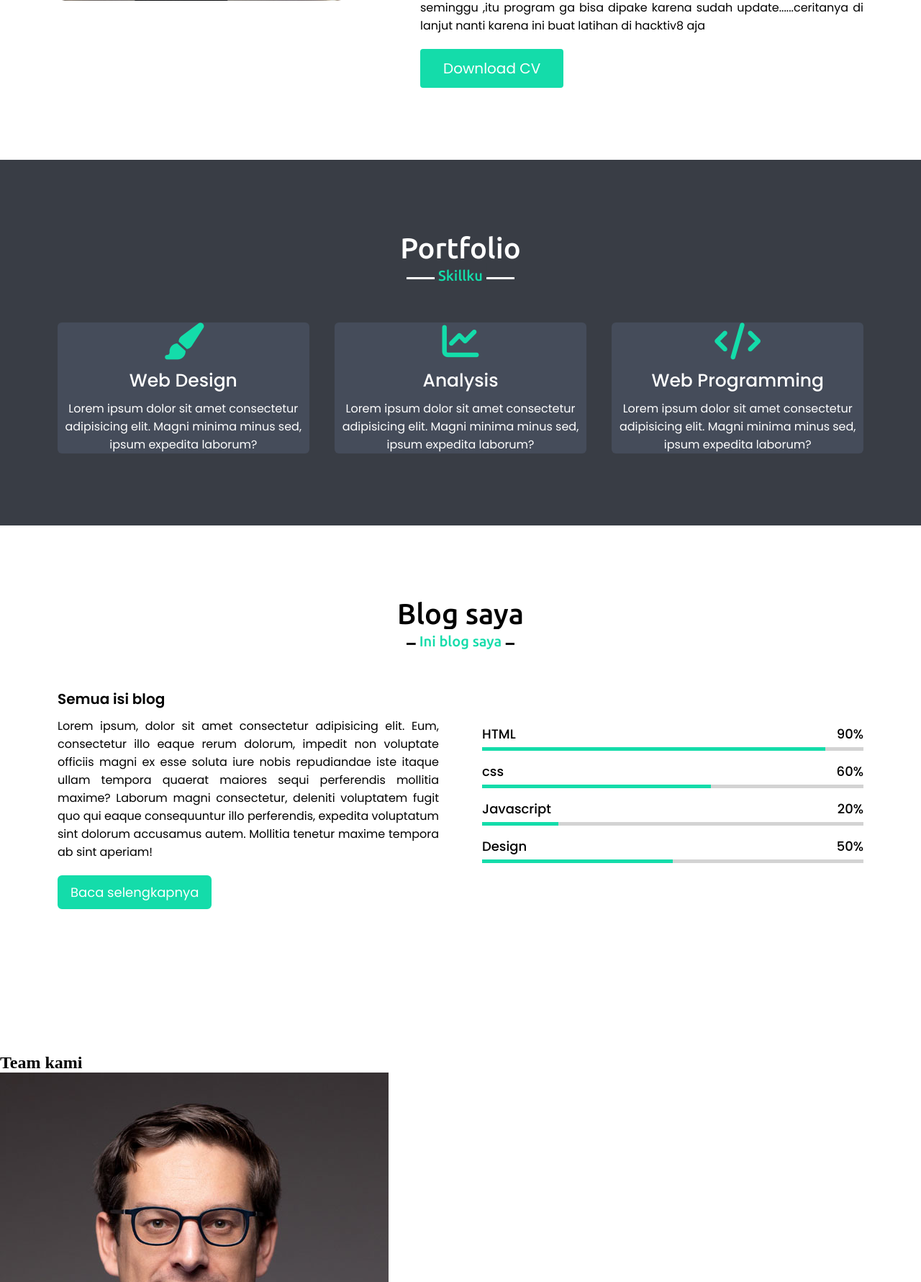
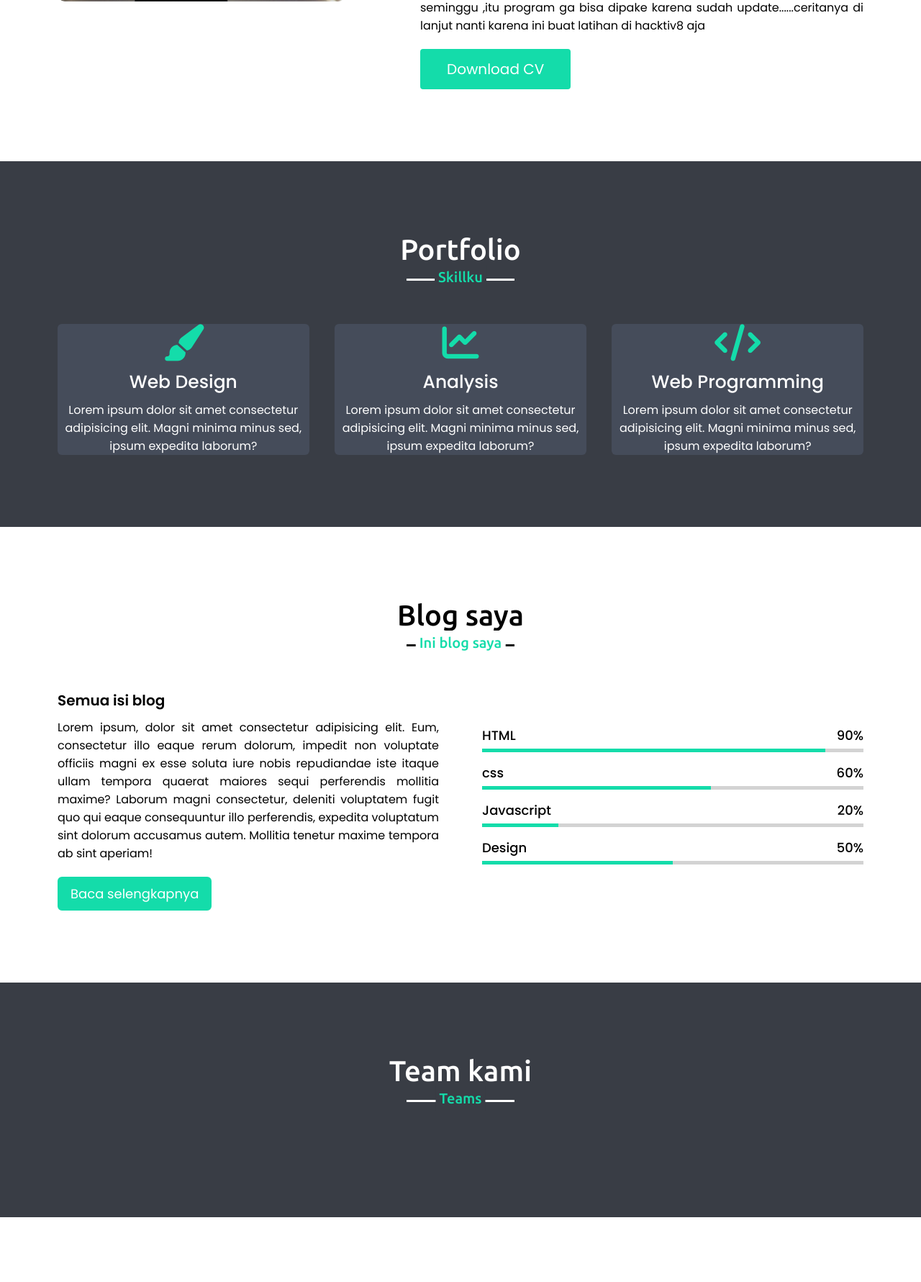
Before and after one commit to alfathonyhakim/NAVIGASI, a PHP site: page / in a window 1280 px wide. Shown: the part 1539-3320 px from the top of the page at 72% size. After the commit the page ends 3230 px from the top, so only its background shows below. Run offline with PHP 8.4, Linux system fonts and the light colour scheme; some libraries are stand-ins or nearby versions.

Commit message:
content Teams sudah, untuk bug2 di akhir selesaikannya

```diff
--- a/index.html
+++ b/index.html
@@ -6,7 +6,10 @@
         <title>Portfolio Websiteku</title>
         <link rel="stylesheet" href="style.css"/>
         <script src="https://kit.fontawesome.com/a076d05399.js"></script>
-        <script src="https://code.jquery.com/jquery-3.6.0.min.js" integrity="sha256-/xUj+3OJU5yExlq6GSYGSHk7tPXikynS7ogEvDej/m4=" crossorigin="anonymous"></script>
+        <script src="https://code.jquery.com/jquery-3.6.0.min.js"></script>
+        <script src="https://cdnjs.cloudflare.com/ajax/libs/waypoints/4.0.1/jquery.waypoints.min.js"></script>
+        <script src="https://cdnjs.cloudflare.com/ajax/libs/OwlCarousel2/2.3.4/owl.carousel.min.js"></script>
+        <link rel="stylesheet" href="https://cdnjs.cloudflare.com/ajax/libs/OwlCarousel2/2.3.4/assets/owl.carousel.min.css"/>
     </head>
         <body>
             <nav class="navigasibar">
@@ -127,8 +130,8 @@
             <!-- section teams-->
             <section class="teams" id="teams">
                 <div class="max-with">
-                    <h2 class="judul">Team kami</h2>
-                    <div class="kudawks">
+                    <h2 class="title">Team kami</h2>
+                    <div class="kudawks owl-carousel">
                         <div class="kartu">
                             <div class="kotak">
                                 <img src="images/sample1.jpeg" alt="">
@@ -139,28 +142,28 @@
                         <div class="kartu">
                             <div class="kotak">
                                 <img src="images/sample2.jpg" alt="">
-                                <div class="text">Jhonson Alexa</div>
+                                <div class="text">Michele</div>
                                 <p>Lorem, ipsum dolor sit amet consectetur adipisicing elit.</p>
                             </div>
                         </div>
                         <div class="kartu">
                             <div class="kotak">
                                 <img src="images/sample3.png" alt="">
-                                <div class="text">Jhonson Alexa</div>
+                                <div class="text">Richardo</div>
                                 <p>Lorem, ipsum dolor sit amet consectetur adipisicing elit.</p>
                             </div>
                         </div>
                         <div class="kartu">
                             <div class="kotak">
                                 <img src="images/sample4.jpg" alt="">
-                                <div class="text">Jhonson Alexa</div>
+                                <div class="text">Rodiguez</div>
                                 <p>Lorem, ipsum dolor sit amet consectetur adipisicing elit.</p>
                             </div>
                         </div>
                         <div class="kartu">
                             <div class="kotak">
                                 <img src="images/sample5.jpg" alt="">
-                                <div class="text">Jhonson Alexa</div>
+                                <div class="text">Atsely Broch</div>
                                 <p>Lorem, ipsum dolor sit amet consectetur adipisicing elit.</p>
                             </div>
                         </div>
--- a/scriptku.js
+++ b/scriptku.js
@@ -6,12 +6,59 @@
             $('.navigasibar').removeClass("wush");
         }
     });
+
+
     // kita beralih (togle) ke menu atau navigasi Script
     $('.tombol-mnu').click(function(){
         $('.navigasibar .menu').toggleClass("aktif");
         $('.tombol-mnu i').toggleClass("aktif");
     });
 });
+
+// kuda script
+$('.kudawks').owlCarousel({
+    margin: 20,
+    loop: true,
+    autoplayTimeOut: 2000,
+    autoplayHoverPause: true,
+    responsive: {
+        0:{
+            items: 1,
+            nav: false
+        },
+        600:{
+            items: 2,
+            nav: false
+        },
+        1000:{
+            items: 3,
+            nav: false
+        }
+
+    }
+});
+
+// $(document).ready(function(){
+//     $(window).scroll(function(){
+//         if(this.scrollY > 20){
+//             $('.title').addClass("ngumpet");
+//         }else{
+//             $('.title').removeClass("ngumpet");
+//         }
+//     });
+// });
+
+
+
+
+
+
+
+
+
+
+
+
 
 // ini js untuk belajar adik
 // const nama = "fiki";
--- a/style.css
+++ b/style.css
@@ -10,13 +10,13 @@
 .navigasibar{
     position: fixed;
     width: 100%;
-    padding: 30px 0;
+    padding: 15px 0;
     font-family: 'Ubuntu', sans-serif;
     transition: all 0.3s ease;
 }
 
 .navigasibar.wush{
-    padding: 30px 0;
+    padding: 15px 0;
     background: rgb(20, 220, 170);
 }
 
@@ -159,7 +159,7 @@
     padding: 100px 0;
 }
 
-.about,.portfolio,.blog{
+.about,.portfolio,.blog,.teams{
     font-family: 'Poppins',sans-serif;
 }
 
@@ -181,6 +181,11 @@
     padding-bottom: 20px;
     font-family: 'Ubuntu',sans-serif;
 }
+
+/* section .title.ngumpet{
+    display: none;
+} */
+
 section .title::before{
     content: "";
     position: absolute;
@@ -244,7 +249,7 @@
     background: rgb(20, 220, 170);
     color: #fff;
     font-size: 20px;
-    padding: 10px 30px;
+    padding: 11px 35px;
     margin-top: 20px;
     border-radius: 4px;
     border: 2px solid rgb(20, 220, 170);
@@ -258,16 +263,16 @@
 
 
 /* section untuk portfolio */
-.portfolio{
+.portfolio, .teams{
     color: #fff;
     background: #393d45;
 }
 
-.portfolio .title::before{
+.portfolio .title::before, .teams .title::before{
     background: #fff;
 }
 
-.portfolio .title::after{
+.portfolio .title::after, .teams .title::after{
     background: #393d45;
     content: "Skillku";
 }
@@ -391,6 +396,84 @@
     width: 50%;
 }
 
+/* team section */
+.teams .title::after {
+    content: "Teams";
+}
+
+.teams .kudawks .kartu{
+    background: #454c5a;
+    border-radius: 6px;
+    padding: 25px 35px;
+    /* margin-left: 15px;
+    margin-right:  15px; */
+    text-align: center;
+}
+
+.teams .kudawks .kartu:hover{
+    background: rgb(20, 220, 170);
+    border-radius: 6px;
+    padding: 25px 35px;
+    text-align: center;
+    transition: all .3s ease;
+}
+
+.teams .kudawks .kartu .kotak{
+    display: flex;
+    flex-direction: column;
+    align-items: center;
+    justify-content: center;
+    transition: all .3s ease;
+}
+
+.teams .kudawks .kartu:hover .kotak{
+    transform: scale(1.05);
+}
+
+.teams .kudawks .kartu .text{
+    font-size: 25px;
+    font-weight: 500;
+    margin: 10px 0 7px 0;
+
+}
+
+.teams .kudawks .kartu img{
+    height: 150px;
+    width: 150px;
+    object-fit: cover;
+    border-radius: 50%;
+    border: 5px solid rgb(20, 220, 170);
+}
+
+.teams .kudawks .kartu:hover img{
+    border-color: #fff;
+}
+
+.owl-dots{
+    text-align: center;
+    margin-top: 20px;
+}
+
+.owl-dot{
+    height: 13px;
+    width: 13px;
+    margin: 0 5px;
+    outline: none!important;
+    border-radius: 50%;
+    border: 2px solid rgb(20, 220, 170)!important;
+    transition: all .3s ease;
+}
+.owl-dot.active{
+    width: 35px;
+    border-radius: 14px;
+}
+
+.owl-dot.active, .owl-dot:hover{
+    background: rgb(20, 220, 170)!important;
+
+}
+
+
 
 /* media query supaya responsif*/
 @media(max-width: 1300px){
```
